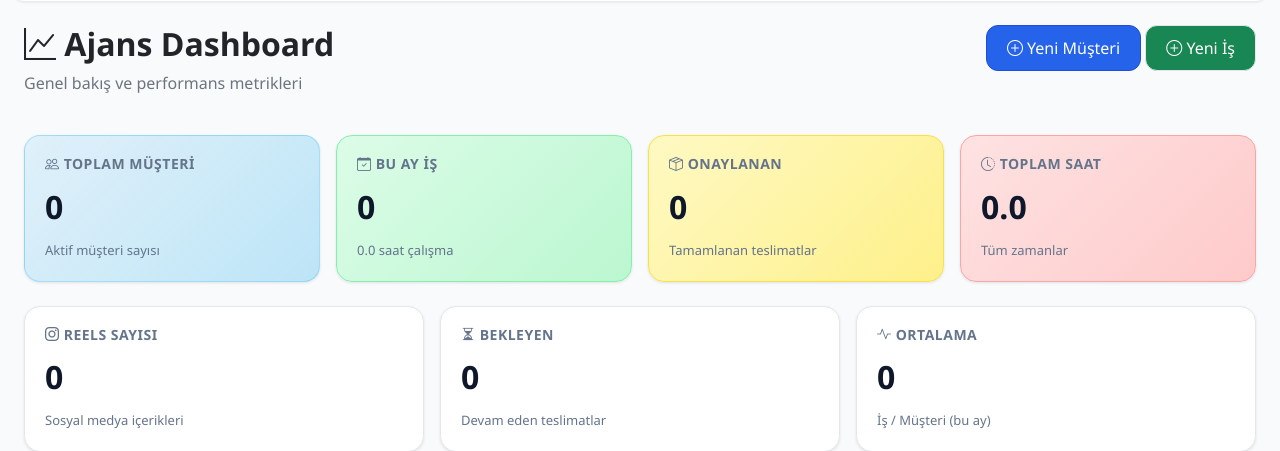
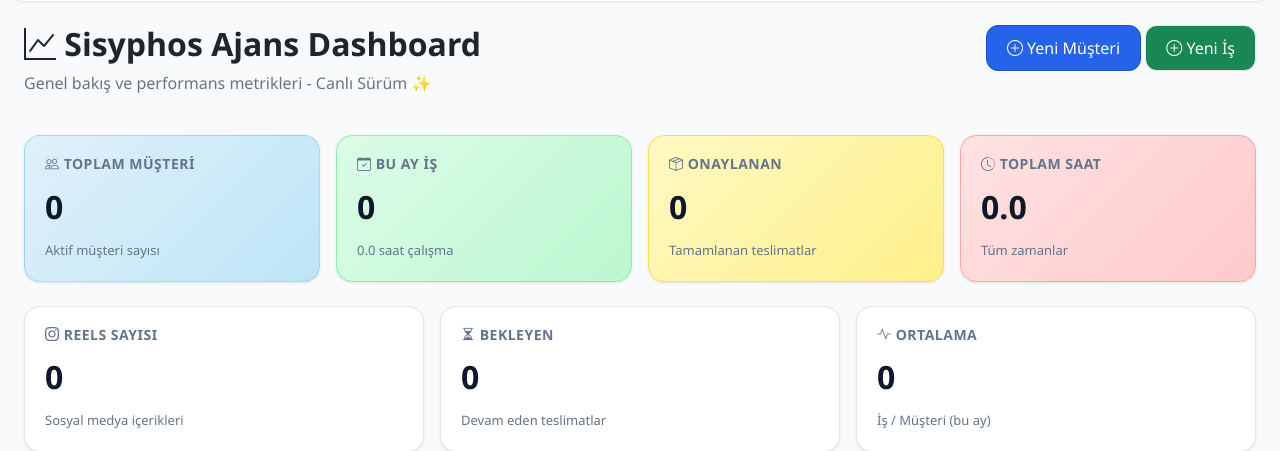
Before and after one commit to eczbabil/ajans-yonetim-sistemi, a Flask app: page / in a window 1280 px wide. Shown: the part 127-578 px from the top of the page. Run offline with Flask 3, Linux system fonts and the light colour scheme.

Commit message:
Dashboard başlığı güncellendi - Canlı sürüm işareti eklendi

```diff
--- a/templates/dashboard.html
+++ b/templates/dashboard.html
@@ -22,9 +22,9 @@
     <div class="row mb-4">
         <div class="col">
             <h2 class="fw-bold">
-                <i class="bi bi-graph-up"></i> Ajans Dashboard
+                <i class="bi bi-graph-up"></i> Sisyphos Ajans Dashboard
             </h2>
-            <p class="text-muted">Genel bakış ve performans metrikleri</p>
+            <p class="text-muted">Genel bakış ve performans metrikleri - Canlı Sürüm ✨</p>
         </div>
         <div class="col-auto">
             <a href="{{ url_for('musteri_ekle') }}" class="btn btn-primary">
```
Also changed, not shown: DEPLOYMENT.md (line endings or trailing spaces), README.md, src/models/arama.py (line endings or trailing spaces), static/css/modern.css (line endings or trailing spaces), static/js/charts.js (line endings or trailing spaces), templates/arama_ekle.html (line endings or trailing spaces), templates/aramalar.html (line endings or trailing spaces), wsgi.py (line endings or trailing spaces), 4 other files.
